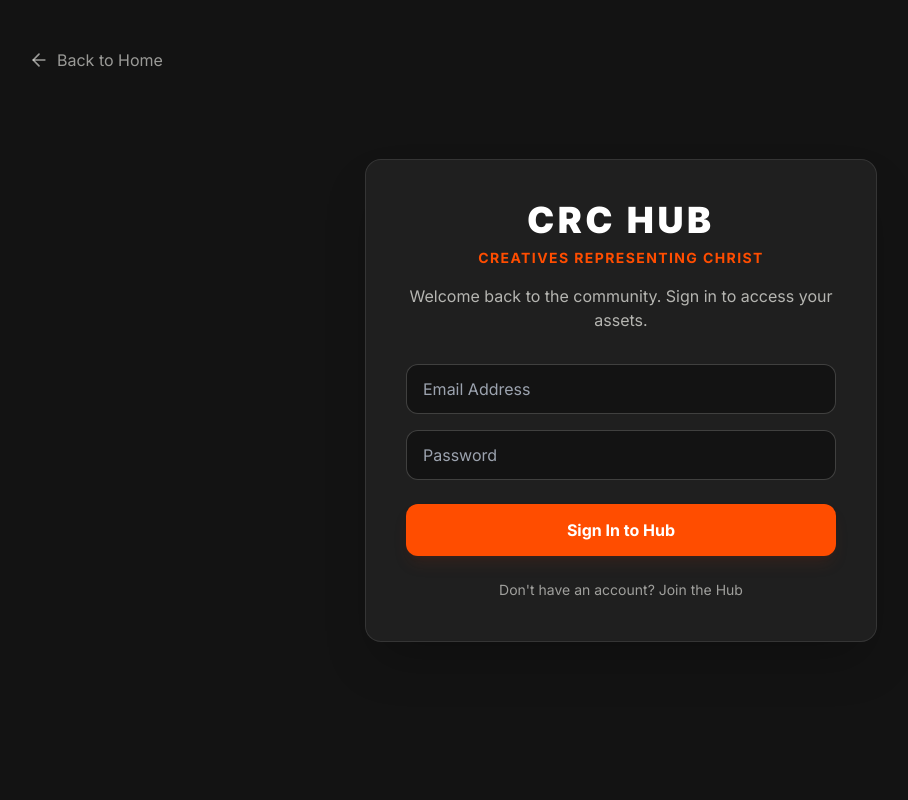
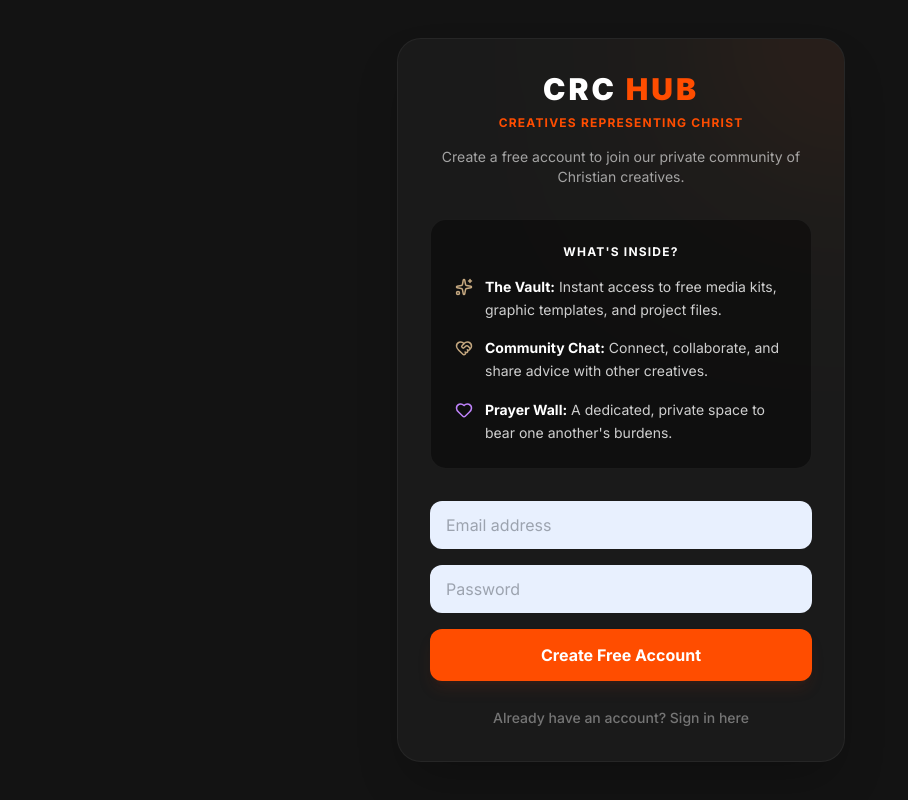
Before and after one commit to mikemillermedia/riseandrendercrc, a React (Vite) app: page /login in a window 1280 px wide. Shown: the whole page, without its empty margins (19-927 px from the left). Built offline with nearby package versions, Linux system fonts and the light colour scheme; no server answers.

Commit message:
Update Login.tsx

```diff
--- a/Login.tsx
+++ b/Login.tsx
@@ -1,90 +1,102 @@
-import React, { useState } from 'react';
+import React, { useState, useEffect } from 'react';
 import { createClient } from '@supabase/supabase-js';
 import { useNavigate } from 'react-router-dom';
-import { ArrowLeft } from 'lucide-react';
+import { Sparkles, HeartHandshake, Heart } from 'lucide-react';
 
 const supabaseUrl = import.meta.env.VITE_SUPABASE_URL;
 const supabaseAnonKey = import.meta.env.VITE_SUPABASE_ANON_KEY;
 const supabase = createClient(supabaseUrl, supabaseAnonKey);
 
 export default function Login() {
+  const navigate = useNavigate();
   const [email, setEmail] = useState('');
   const [password, setPassword] = useState('');
-  const [isLogin, setIsLogin] = useState(true); // Defaulting to Sign Up mode since it's a new community
-  const [message, setMessage] = useState('');
-  const navigate = useNavigate();
+
+  // THIS is the magic line. Changed from false to true so Sign Up loads first!
+  const [isSignUp, setIsSignUp] = useState(true);
+
+  const [loading, setLoading] = useState(false);
+  const [error, setError] = useState<string | null>(null);
+
+  useEffect(() => {
+    const checkSession = async () => {
+      const { data: { session } } = await supabase.auth.getSession();
+      if (session) navigate('/hub');
+    };
+    checkSession();
+  }, [navigate]);
 
   const handleAuth = async (e: React.FormEvent) => {
     e.preventDefault();
-    setMessage('Processing...');
+    setLoading(true);
+    setError(null);
 
-    if (isLogin) {
-      const { error } = await supabase.auth.signInWithPassword({ email, password });
-      if (error) setMessage(error.message);
-      else navigate('/hub');
-    } else {
-      const { error } = await supabase.auth.signUp({ email, password });
-      if (error) setMessage(error.message);
-      else setMessage('Success! You can now sign in with those credentials.');
+    try {
+      if (isSignUp) {
+        const { error } = await supabase.auth.signUp({ email, password });
+        if (error) throw error;
+        alert('Success! Check your email to confirm your account, or simply sign in if confirmation is disabled.');
+        setIsSignUp(false); // Flip to sign in screen after they register
+      } else {
+        const { error } = await supabase.auth.signInWithPassword({ email, password });
+        if (error) throw error;
+        navigate('/hub');
+      }
+    } catch (err: any) {
+      setError(err.message);
+    } finally {
+      setLoading(false);
     }
   };
 
   return (
-    <div className="min-h-screen bg-[#131313] text-[#F5F5F0] flex flex-col items-center justify-center p-6 relative">
-      <button onClick={() => navigate('/')} className="absolute top-8 left-8 md:top-12 md:left-12 flex items-center gap-2 text-[#F5F5F0]/60 hover:text-[#ff4d00] transition-colors">
-        <ArrowLeft size={20} /> Back to Home
-      </button>
+    <div className="min-h-screen bg-[#131313] flex items-center justify-center p-4 animate-in fade-in duration-500">
+      <div className="bg-[#1A1A1A] border border-white/5 p-8 rounded-3xl w-full max-w-md shadow-2xl relative overflow-hidden">
+        {/* Subtle orange glow effect */}
+        <div className="absolute -top-32 -right-32 w-64 h-64 bg-[#ff4d00] rounded-full mix-blend-screen filter blur-[100px] opacity-10" />
 
-      <div className="w-full max-w-lg bg-white/5 p-8 md:p-10 rounded-2xl border border-[#F5F5F0]/10 mt-16 md:mt-0 shadow-2xl">
-
-        {/* Branding Headers */}
-        <div className="text-center mb-8">
-          <h1 className="text-4xl font-black uppercase tracking-widest text-white mb-2">
-            CRC Hub
-          </h1>
-          <p className="text-[#ff4d00] font-bold tracking-widest text-xs md:text-sm uppercase mb-4">
-            Creatives Representing Christ
-          </p>
-          <p className="text-[#F5F5F0]/70 text-sm md:text-base">
-            {isLogin
-              ? 'Welcome back to the community. Sign in to access your assets.'
-              : 'Create a free account to join our private community of Christian creatives.'}
+        <div className="text-center mb-8 relative z-10">
+          <h1 className="text-3xl font-black text-white uppercase tracking-widest">CRC <span className="text-[#ff4d00]">Hub</span></h1>
+          <p className="text-[#ff4d00] font-bold text-xs tracking-widest mt-2 uppercase">Creatives Representing Christ</p>
+          <p className="text-white/60 mt-4 text-sm">
+            {isSignUp ? "Create a free account to join our private community of Christian creatives." : "Welcome back! Sign in to access the community."}
           </p>
         </div>
 
-        {/* The Value Proposition (What's Inside) */}
-        {!isLogin && (
-          <div className="mb-8 bg-[#131313]/60 p-6 rounded-xl border border-[#F5F5F0]/5">
-            <h3 className="font-bold text-sm mb-4 text-white uppercase tracking-widest text-center opacity-80">What's Inside?</h3>
-            <ul className="text-sm text-[#F5F5F0]/80 space-y-4">
-              <li className="flex gap-3 items-start">
-                <span className="text-lg leading-none">✨</span>
-                <span><strong>The Vault:</strong> Instant access to free media kits, graphic templates, and project files.</span>
-              </li>
-              <li className="flex gap-3 items-start">
-                <span className="text-lg leading-none">🤝</span>
-                <span><strong>Community Chat:</strong> Connect, collaborate, and share advice with other creatives.</span>
-              </li>
-              <li className="flex gap-3 items-start">
-                <span className="text-lg leading-none">📸</span>
-                <span><strong>Setup Showcase:</strong> Post your workspace and gear, and get inspiration from others.</span>
-              </li>
-              <li className="flex gap-3 items-start">
-                <span className="text-lg leading-none">🙏</span>
-                <span><strong>Prayer Wall:</strong> A dedicated, private space to bear one another's burdens.</span>
-              </li>
-            </ul>
+        {/* WHAT'S INSIDE SECTION - Only show on Sign Up */}
+        {isSignUp && (
+          <div className="bg-black/40 border border-white/5 rounded-2xl p-6 mb-8 relative z-10">
+            <h3 className="text-white text-xs font-bold uppercase tracking-widest text-center mb-4">What's Inside?</h3>
+            <div className="space-y-4">
+              <div className="flex gap-3">
+                <Sparkles className="text-[#C5A880] flex-shrink-0 mt-0.5" size={18} />
+                <p className="text-sm text-white/80 leading-relaxed"><strong className="text-white">The Vault:</strong> Instant access to free media kits, graphic templates, and project files.</p>
+              </div>
+              <div className="flex gap-3">
+                <HeartHandshake className="text-[#C5A880] flex-shrink-0 mt-0.5" size={18} />
+                <p className="text-sm text-white/80 leading-relaxed"><strong className="text-white">Community Chat:</strong> Connect, collaborate, and share advice with other creatives.</p>
+              </div>
+              <div className="flex gap-3">
+                <Heart className="text-purple-400 flex-shrink-0 mt-0.5" size={18} />
+                <p className="text-sm text-white/80 leading-relaxed"><strong className="text-white">Prayer Wall:</strong> A dedicated, private space to bear one another's burdens.</p>
+              </div>
+            </div>
           </div>
         )}
 
-        {/* The Form */}
-        <form onSubmit={handleAuth} className="flex flex-col gap-4">
+        {error && (
+          <div className="bg-red-500/10 border border-red-500/20 text-red-400 p-3 rounded-xl text-sm mb-6 text-center relative z-10">
+            {error}
+          </div>
+        )}
+
+        <form onSubmit={handleAuth} className="space-y-4 relative z-10">
           <input
             type="email"
-            placeholder="Email Address"
+            placeholder="Email address"
             value={email}
             onChange={(e) => setEmail(e.target.value)}
-            className="bg-[#131313] border border-[#F5F5F0]/20 rounded-xl px-4 py-3 text-[#F5F5F0] focus:outline-none focus:border-[#ff4d00] transition-colors"
+            className="w-full bg-[#E8F0FE] text-black px-4 py-3 rounded-xl focus:outline-none focus:ring-2 focus:ring-[#ff4d00] transition-shadow"
             required
           />
           <input
@@ -92,22 +104,26 @@ export default function Login() {
             placeholder="Password"
             value={password}
             onChange={(e) => setPassword(e.target.value)}
-            className="bg-[#131313] border border-[#F5F5F0]/20 rounded-xl px-4 py-3 text-[#F5F5F0] focus:outline-none focus:border-[#ff4d00] transition-colors"
+            className="w-full bg-[#E8F0FE] text-black px-4 py-3 rounded-xl focus:outline-none focus:ring-2 focus:ring-[#ff4d00] transition-shadow"
             required
           />
-          <button type="submit" className="w-full bg-[#ff4d00] hover:bg-[#ff4d00]/80 text-white font-bold py-3.5 rounded-xl transition-all hover:scale-[1.02] active:scale-[0.98] mt-2 shadow-lg shadow-orange-900/20">
-            {isLogin ? 'Sign In to Hub' : 'Create Free Account'}
+          <button
+            type="submit"
+            disabled={loading}
+            className="w-full bg-[#ff4d00] hover:bg-orange-600 text-white font-bold py-3.5 px-4 rounded-xl transition-colors mt-2 disabled:opacity-50 disabled:cursor-not-allowed shadow-lg shadow-orange-900/20"
+          >
+            {loading ? 'Please wait...' : (isSignUp ? 'Create Free Account' : 'Sign In')}
           </button>
         </form>
 
-        {message && <p className="mt-4 text-center text-sm font-medium text-[#ff4d00] bg-[#ff4d00]/10 py-2 rounded-lg">{message}</p>}
-
-        <button
-          onClick={() => setIsLogin(!isLogin)}
-          className="w-full text-center mt-6 text-sm text-[#F5F5F0]/60 hover:text-white transition-colors"
-        >
-          {isLogin ? "Don't have an account? Join the Hub" : "Already have an account? Sign in here"}
-        </button>
+        <div className="mt-6 text-center relative z-10">
+          <button
+            onClick={() => setIsSignUp(!isSignUp)}
+            className="text-white/40 hover:text-white transition-colors text-sm font-medium"
+          >
+            {isSignUp ? "Already have an account? Sign in here" : "Need an account? Create one here"}
+          </button>
+        </div>
       </div>
     </div>
   );
```
